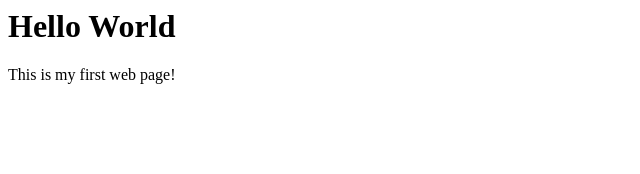
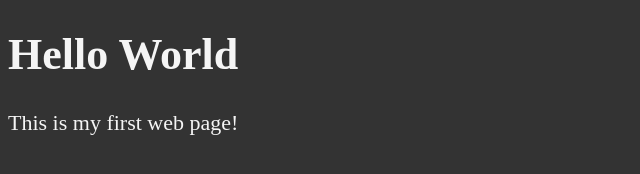
Before and after one commit to blbingham/Hello-World-HTML, a plain HTML site: page index.html in a window 1280 px wide. Shown: the whole page, without its empty margins (0-640 px from the left). Drawn offline with Linux system fonts and the light colour scheme.

Commit message:
improved head element, added favicon, added css file

```diff
--- a/index.html
+++ b/index.html
@@ -1,8 +1,14 @@
-<html>
+<!DOCTYPE html>
+<html lang="en">
     <head>
+<meta charset="UTF-8">
+<meta name="author" content="Bridget Forness">
+<meta name ="description" content="This page contains all the things I am learning how to create as I'm learning HTML">
 <title>
     My First Web Page
 </title>
+<link rel="icon" href="whale2.png" type="image/x-icon">
+<link rel="stylesheet" href="main.css" type="text/css">
     </head>
     <body>
         <h1>
--- /dev/null
+++ b/main.css
@@ -0,0 +1,8 @@
+html {
+                font-size: 22px;
+            }
+
+            body {
+                background-color: #333;
+                color: whitesmoke;
+            }
```
Also changed, not shown: whale2.png (added).
